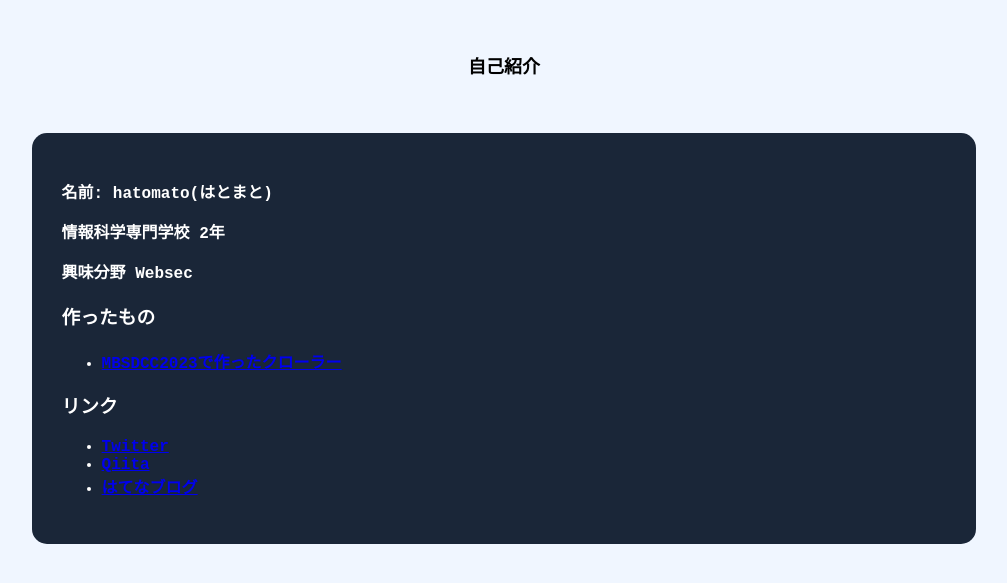
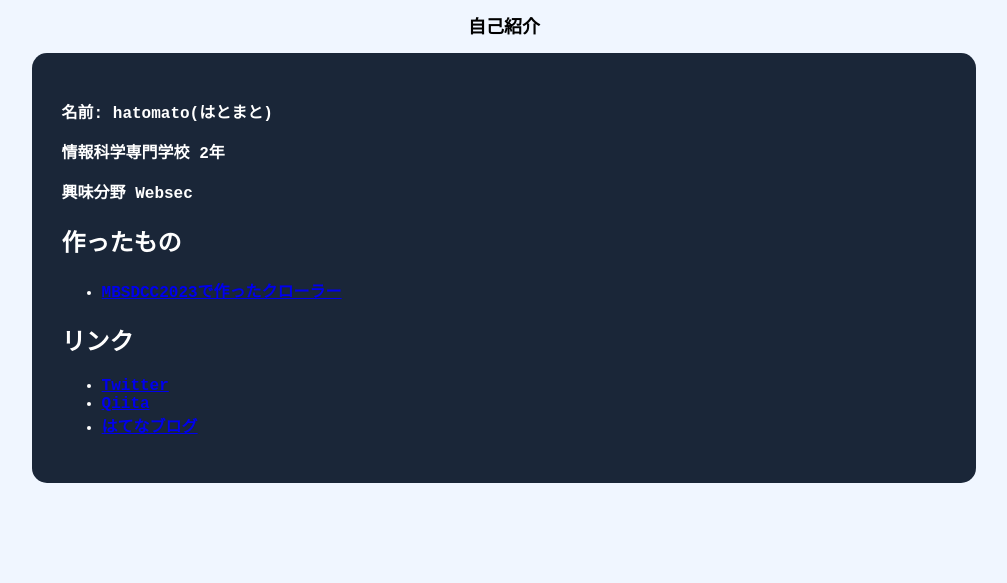
Before and after one commit to hatomato0920/portfolio, a plain HTML site: page index.html in a window 1280 px wide. Shown: the part 191-774 px from the top of the page, without its empty margins (136-1143 px from the left). Drawn offline with Linux system fonts and the light colour scheme.

Commit message:
update : css & html

```diff
--- a/index.html
+++ b/index.html
@@ -11,18 +11,16 @@
     <div class="block">
         <h1>hatomato's Portfolio</h1>
     </div>
-    <div class="block">
-        <h2>自己紹介</h2>
-    </div>
+    <h2 class="center">自己紹介</h2>
     <div class="block" id="source">
         <p>名前: hatomato(はとまと)</p>
         <p>情報科学専門学校 2年</p>
         <p>興味分野 Websec</p>
-        <h3>作ったもの</h3>
+        <h2>作ったもの</h2>
         <ul>
             <li><a href="https://github.com/KoralCyon/delikitchup" target="_blank">MBSDCC2023で作ったクローラー</a></li>
         </ul>
-        <h3>リンク</h3>
+        <h2>リンク</h2>
         <ul>
             <li><a href="https://twitter.com/hatomato0920" target="_blank">Twitter</a></li>
             <li><a href="https://qiita.com/hatomato" target="_blank">Qiita</a></li>
--- a/style.css
+++ b/style.css
@@ -9,7 +9,7 @@ h1{
     font-weight: bold;
     color:black;
 }
-h2{
+.center{
     text-align: center;
     font-size:large;
     font-weight: bold;
```
